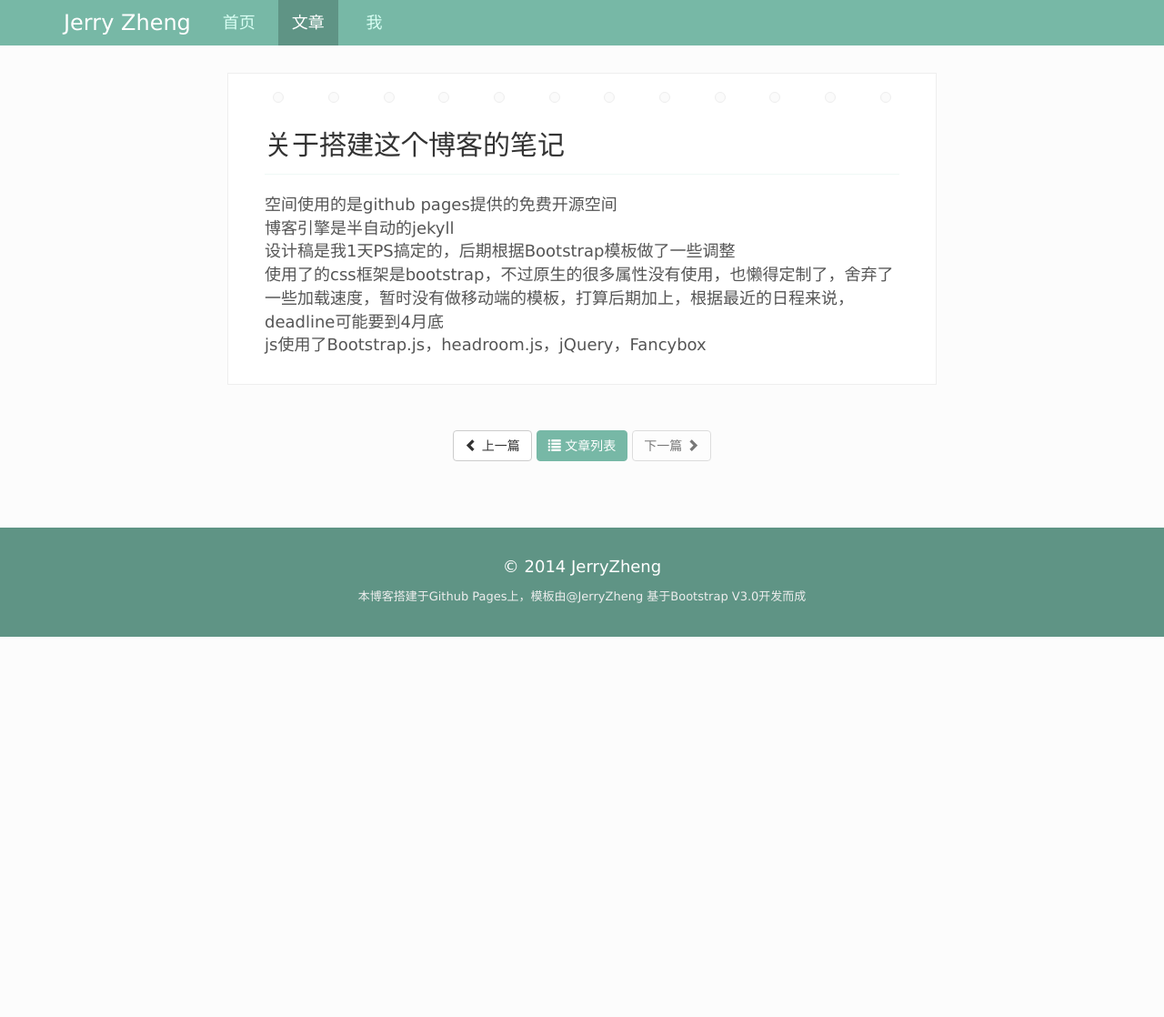
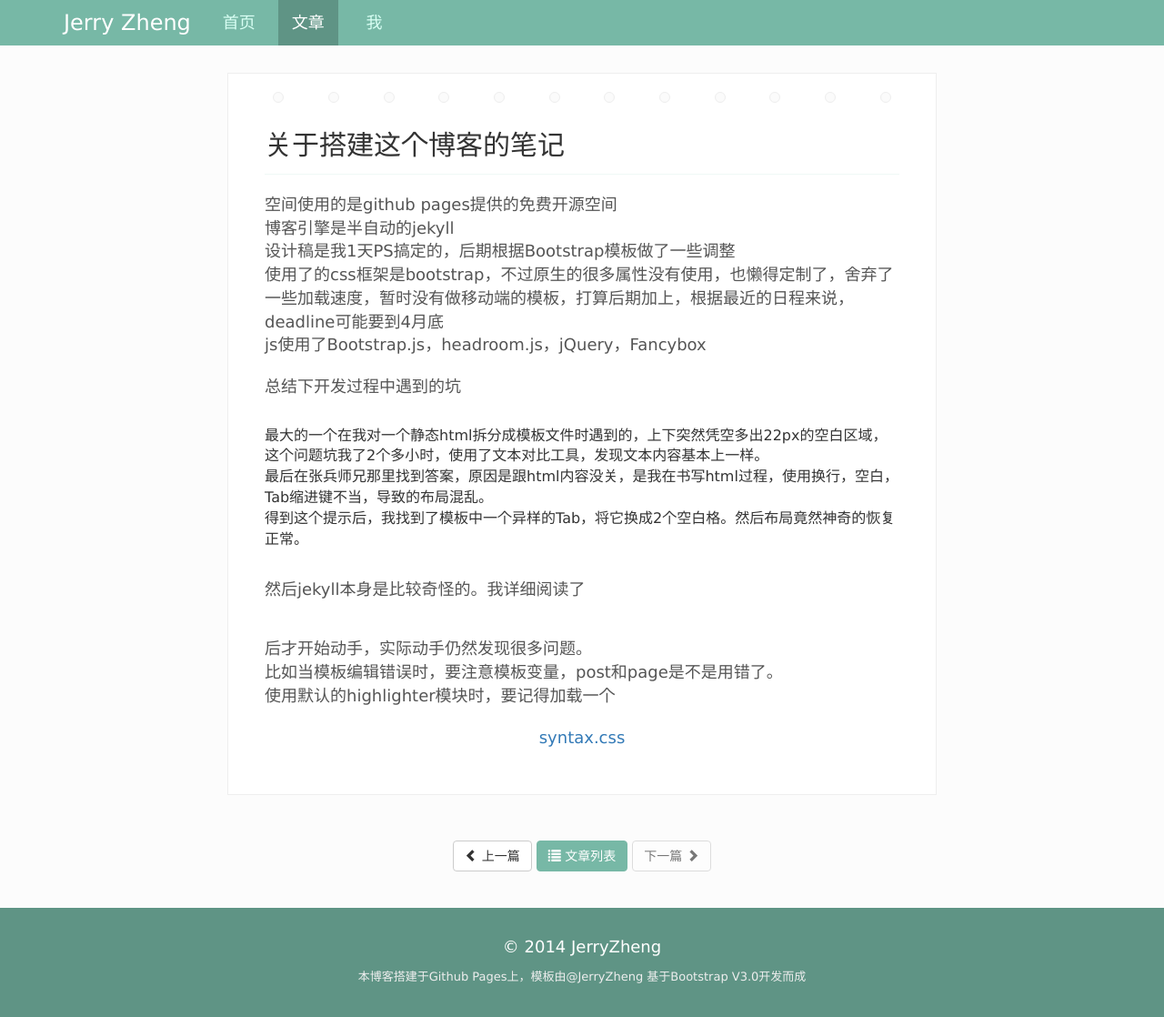
Before and after one commit to PMJerryZheng/myblog, a Jekyll site: the page built from _posts/2014-03-26-jekyll.html, in a window 1280 px wide and 1118 px high. Shown: the whole window at 91% size. Built offline with Jekyll 4.4.1, drawn with Linux system fonts in a browser that asks for light colours; nearby versions of some CDN libraries.

Commit message:
change 34

```diff
--- a/_posts/2014-03-26-jekyll.html
+++ b/_posts/2014-03-26-jekyll.html
@@ -5,3 +5,4 @@
 permalink: /talk-about-jekyll.html
 ---
 <p>空间使用的是github pages提供的免费开源空间<br>博客引擎是半自动的jekyll<br>设计稿是我1天PS搞定的，后期根据Bootstrap模板做了一些调整<br>使用了的css框架是bootstrap，不过原生的很多属性没有使用，也懒得定制了，舍弃了一些加载速度，暂时没有做移动端的模板，打算后期加上，根据最近的日程来说，deadline可能要到4月底<br>js使用了Bootstrap.js，headroom.js，jQuery，Fancybox</p>
+<p>总结下开发过程中遇到的坑<p></p>最大的一个在我对一个静态html拆分成模板文件时遇到的，上下突然凭空多出22px的空白区域，这个问题坑我了2个多小时，使用了文本对比工具，发现文本内容基本上一样。<br>最后在张兵师兄那里找到答案，原因是跟html内容没关，是我在书写html过程，使用换行，空白，Tab缩进键不当，导致的布局混乱。<br>得到这个提示后，我找到了模板中一个异样的Tab，将它换成2个空白格。然后布局竟然神奇的恢复正常。</p><p>然后jekyll本身是比较奇怪的。我详细阅读了 <a href="http://jekyllrb.com/docs/home/"></a> 后才开始动手，实际动手仍然发现很多问题。<br>比如当模板编辑错误时，要注意模板变量，post和page是不是用错了。<br>使用默认的highlighter模块时，要记得加载一个<a href="{{ site.url }}/css/syntax.css">syntax.css</a></p>
```
Also changed, not shown: 1 other file.
